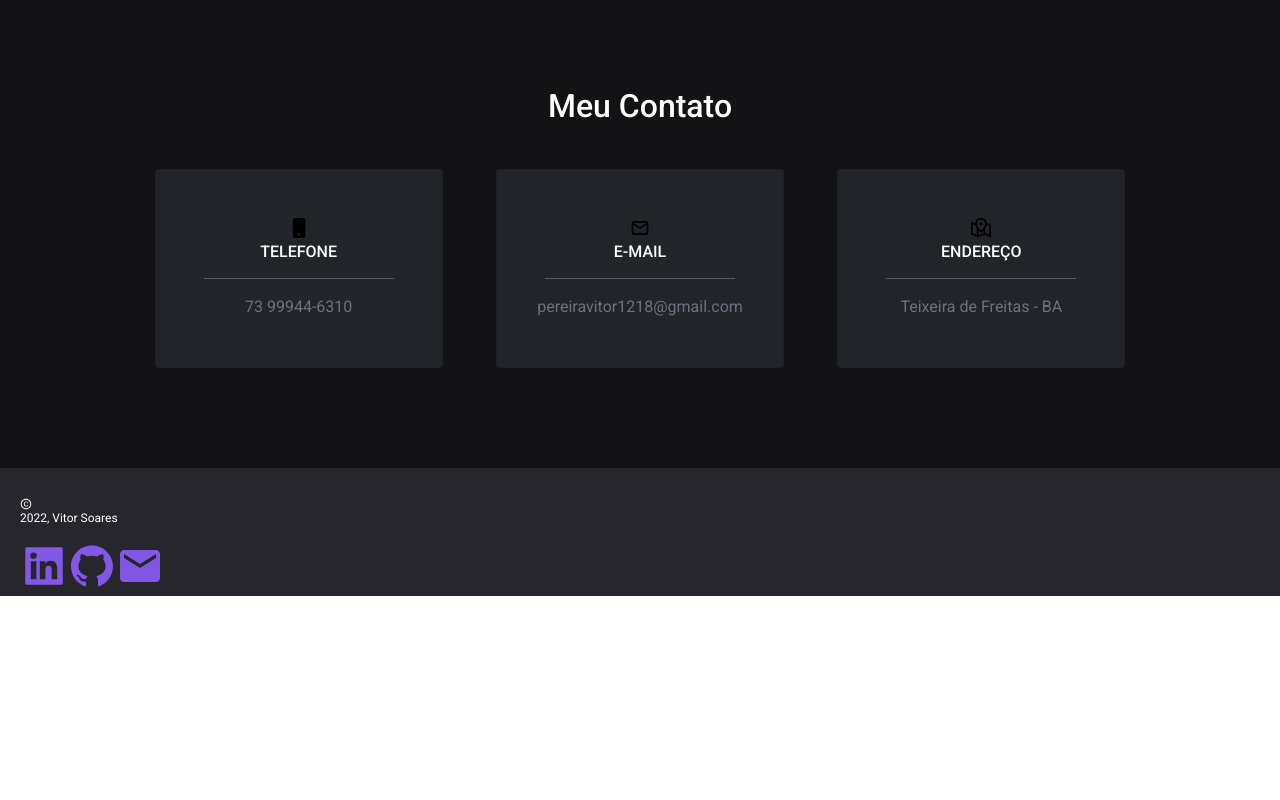
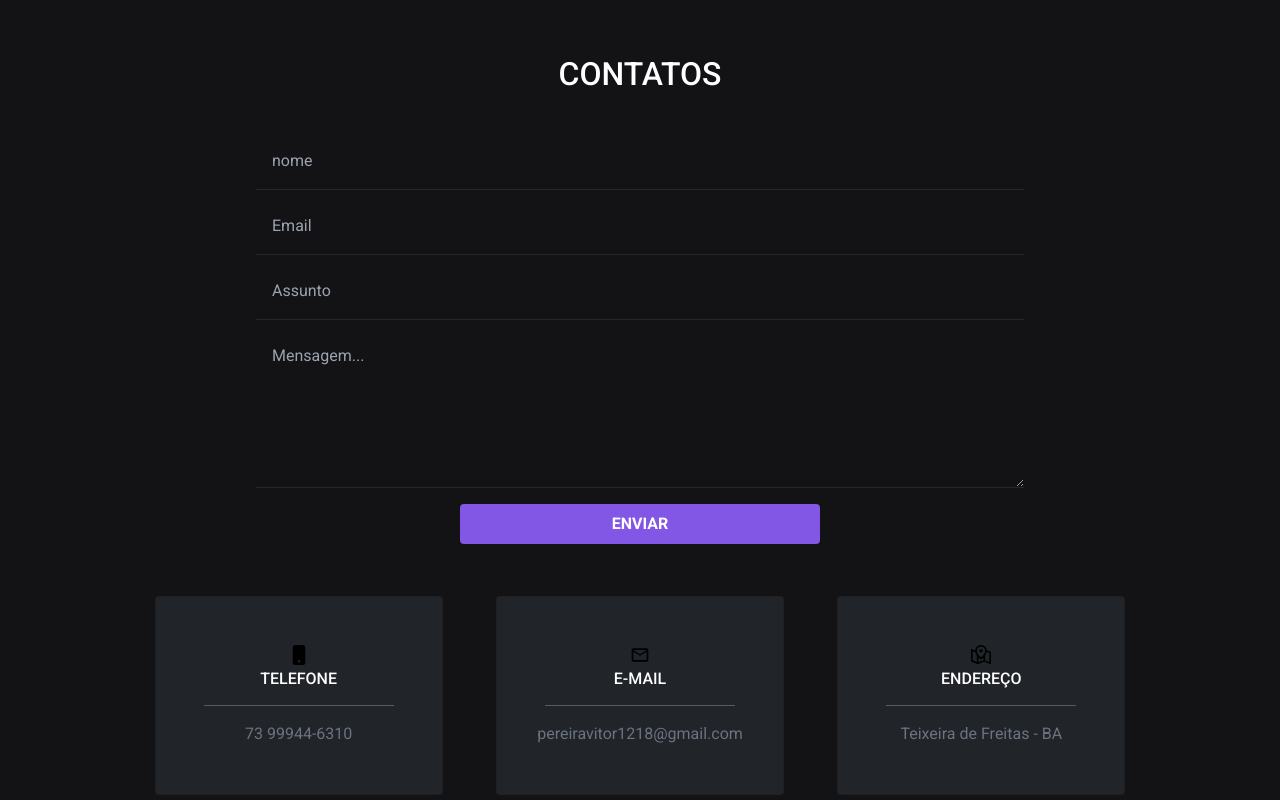
Before and after one commit to Vitosoaresp/vitosoaresp.github.io, a React (Create React App) app: page / in a window 1280 px wide. Shown: the part 2000-2800 px from the top of the page. Before the commit the page ends 2596 px from the top, so only its background shows below. Built offline with nearby package versions, Linux system fonts and the light colour scheme.

Commit message:
Feat: mailto com subject e body

```diff
--- a/src/components/Contato.jsx
+++ b/src/components/Contato.jsx
@@ -1,17 +1,74 @@
-import React from 'react';
+import React, { useState } from 'react';
 import { Card } from 'react-bootstrap';
 import { BsPhoneFill } from 'react-icons/bs';
 import { MdOutlineEmail } from 'react-icons/md';
 import { GrMapLocation } from 'react-icons/gr';
 
 function Contato() {
+
+  const [nome, setNome] = useState('');
+  const [email, setEmail] = useState('');
+  const [assunto, setAssunto] = useState('');
+  const [mensagem, setMensagem] = useState('');
+
+  const submitEmail = e => {
+    e.preventDefault();
+    window.open(
+      `mailto:pereiravitor1218@gmail.com?subject=${assunto}&body=${mensagem}`
+    );
+    setNome('');
+    setEmail('');
+    setAssunto('');
+    setMensagem('');
+  };
+
   return (
     <div
       id="contato"
-      className="bg-black-1 items-center flex justify-around py-24 px-32 w-full flex-wrap"
+      className="bg-black-1 items-center flex flex-col py-16 px-32 w-full"
     >
-      <h2 className="text-white text-center w-full pb-8">Meu Contato</h2>
+      <h2 className="text-white text-center w-full pb-8">CONTATOS</h2>
+      <form className="flex flex-col gap-2 mb-5 md:w-3/4">
+        <input
+          type="text"
+          placeholder="nome"
+          name="nome"
+          value={nome}
+          onChange={e => setNome(e.target.value)}
+          className="p-3 bg-transparent border-b border-black-3 text-white"
+        />
+        <input
+          type="email"
+          placeholder="Email"
+          name="Email"
+          value={email}
+          onChange={e => setEmail(e.target.value)}
+          className="p-3 bg-transparent border-b border-black-3 text-white"
+        />
+        <input
+          type="text"
+          placeholder="Assunto"
+          name="Assunto"
+          value={assunto}
+          onChange={e => setAssunto(e.target.value)}
+          className="p-3 bg-transparent border-b border-black-3 text-white"
+        />
+        <textarea
+          placeholder="Mensagem..."
+          name="Mensagem"
+          value={mensagem}
+          onChange={e => setMensagem(e.target.value)}
+          className="bg-transparent border-b border-black-3 p-3 h-40 text-white"
+        />
+        <button
+          className="bg-btn-gihub p-2 mt-2 rounded text-white font-bold hover:bg-btn-git-hover max-w-md transition-colors md:w-[360px] md:self-center"
+          onClick={e => submitEmail(e)}
+        >
+          ENVIAR
+        </button>
+      </form>
 
+      <div className="flex w-full flex-wrap justify-around items-center">
         <Card
           bg="dark"
           text="white"
@@ -66,7 +123,7 @@ function Contato() {
             </Card.Text>
           </Card.Body>
         </Card>
-
+      </div>
     </div>
   );
 }
```
Lines whose indentation alone changed are shown as unchanged.
